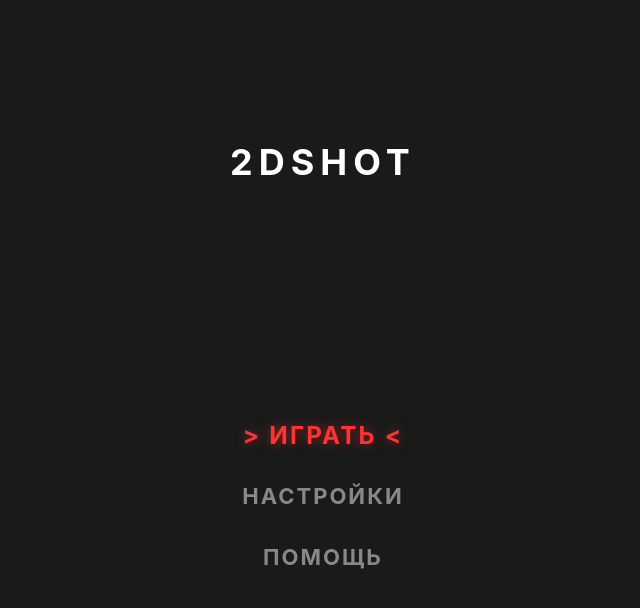
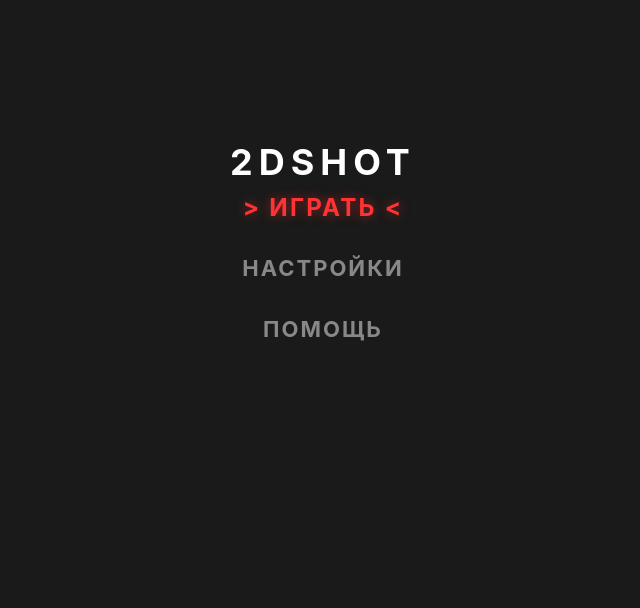
Before and after one commit to mark213364/2DSHOTGAME, a React (Vite) app: page / in a window 1280 px wide. Shown: the top 608 px of the page, without its empty margins (317-957 px from the left). Built offline with nearby package versions, Linux system fonts and the light colour scheme.

Commit message:
Update index.css

```diff
--- a/index.css
+++ b/index.css
@@ -20,15 +20,3 @@ html, body {
   display: flex;
   flex-direction: column;
 }
-
-/* Глобальная анимация появления экрана */
-@keyframes fadeIn {
-  from { opacity: 0; transform: translateY(10px); }
-  to { opacity: 1; transform: translateY(0); }
-}
-
-.screen-fade {
-  width: 100%;
-  height: 100%;
-  animation: fadeIn 0.4s ease-out forwards;
-}
```
